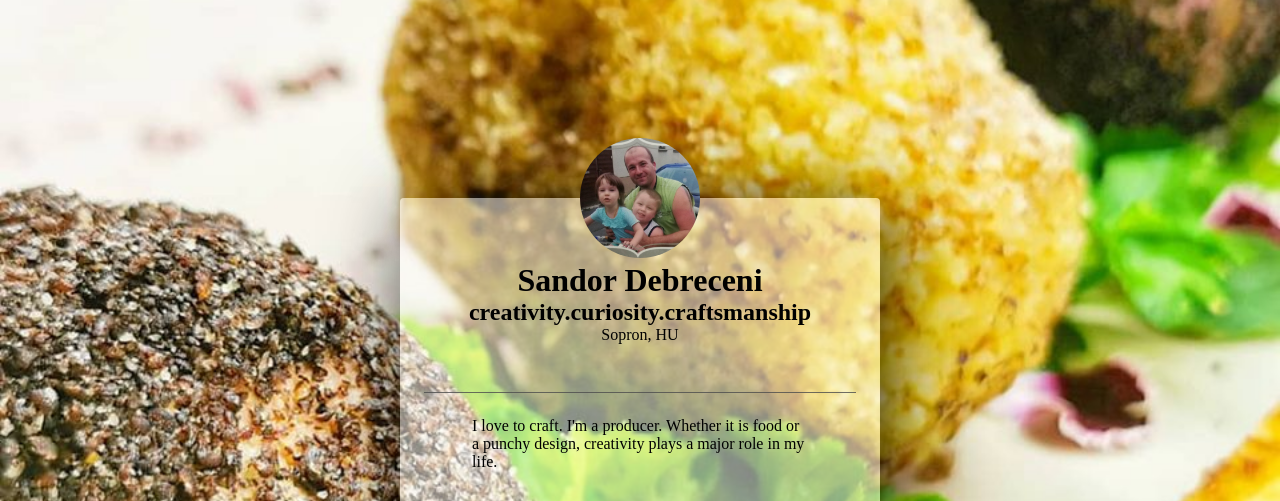
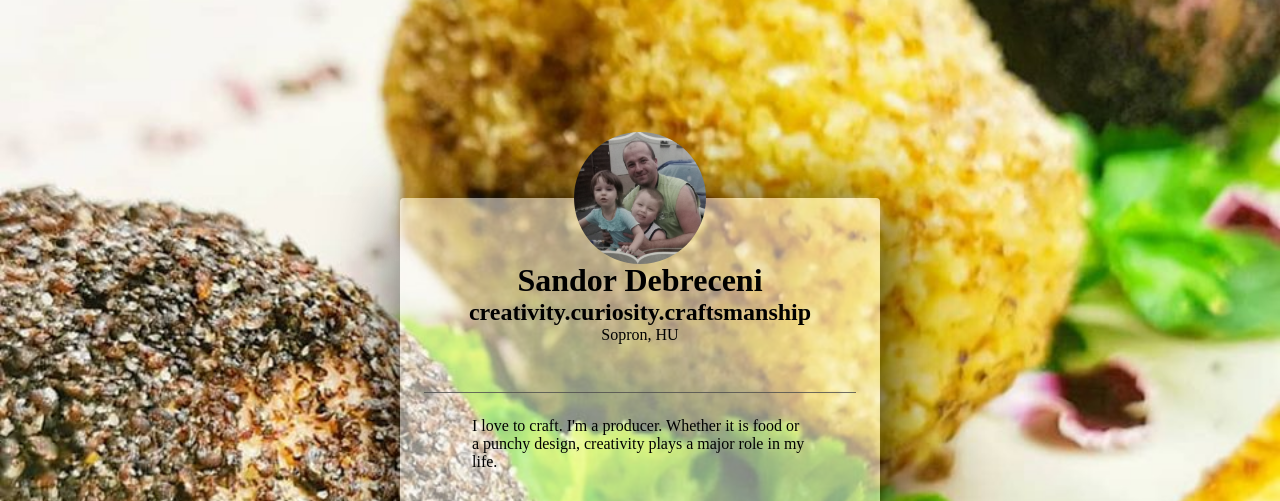
Before and after one commit to debsa-prog/bemutatkozas, a plain HTML site: page index.html in a window 1280 px wide. In both pictures the pointer is over the picture 640 px from the left and 197 px from the top of the page. Shown: the top 501 px of the page. Drawn offline with Linux system fonts and the light colour scheme.

Commit message:
Update main.css
image manipulation

```diff
--- a/main.css
+++ b/main.css
@@ -31,6 +31,11 @@ img{
   width: 120px;
   height: 120px;
   border-radius: 50%;
+  filter: grayscale(50%);
+}
+img:hover{
+  transform: scale(1.1);
+  transition: all .5s ease-in-out;
 }
 .profile-img {
   margin-top: -60px;
```
